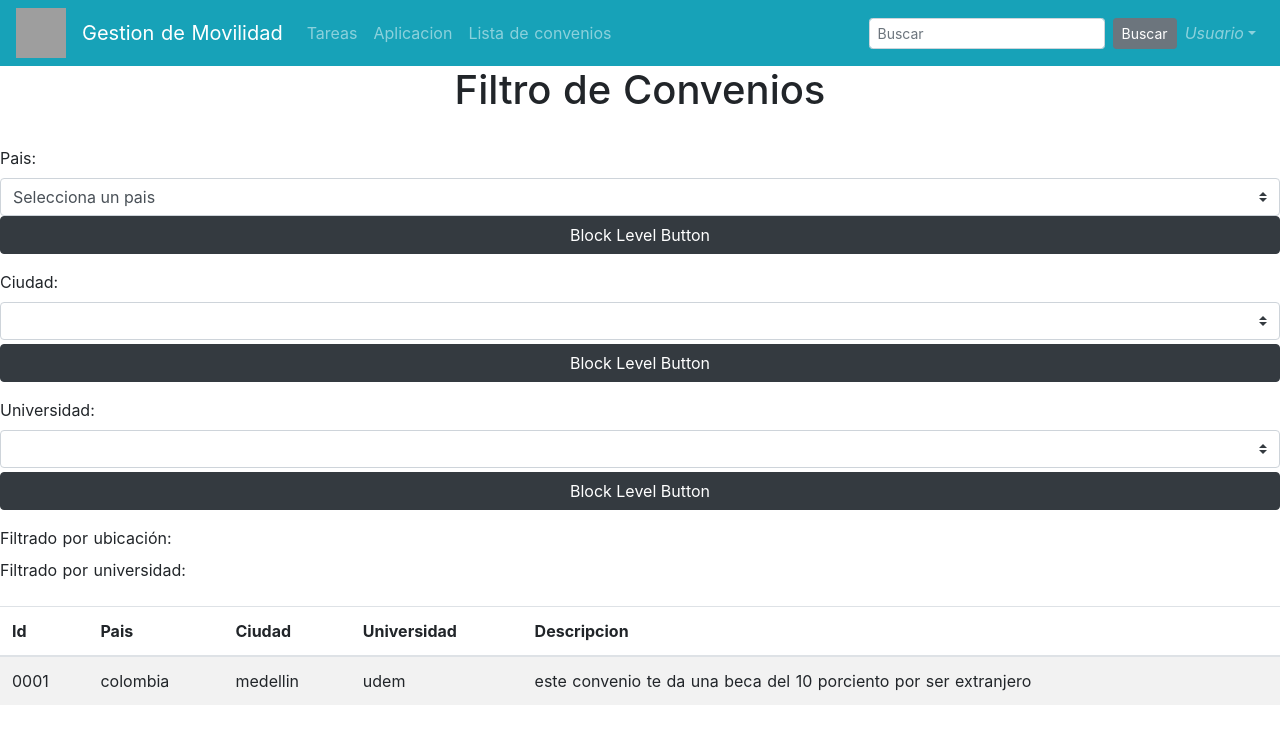
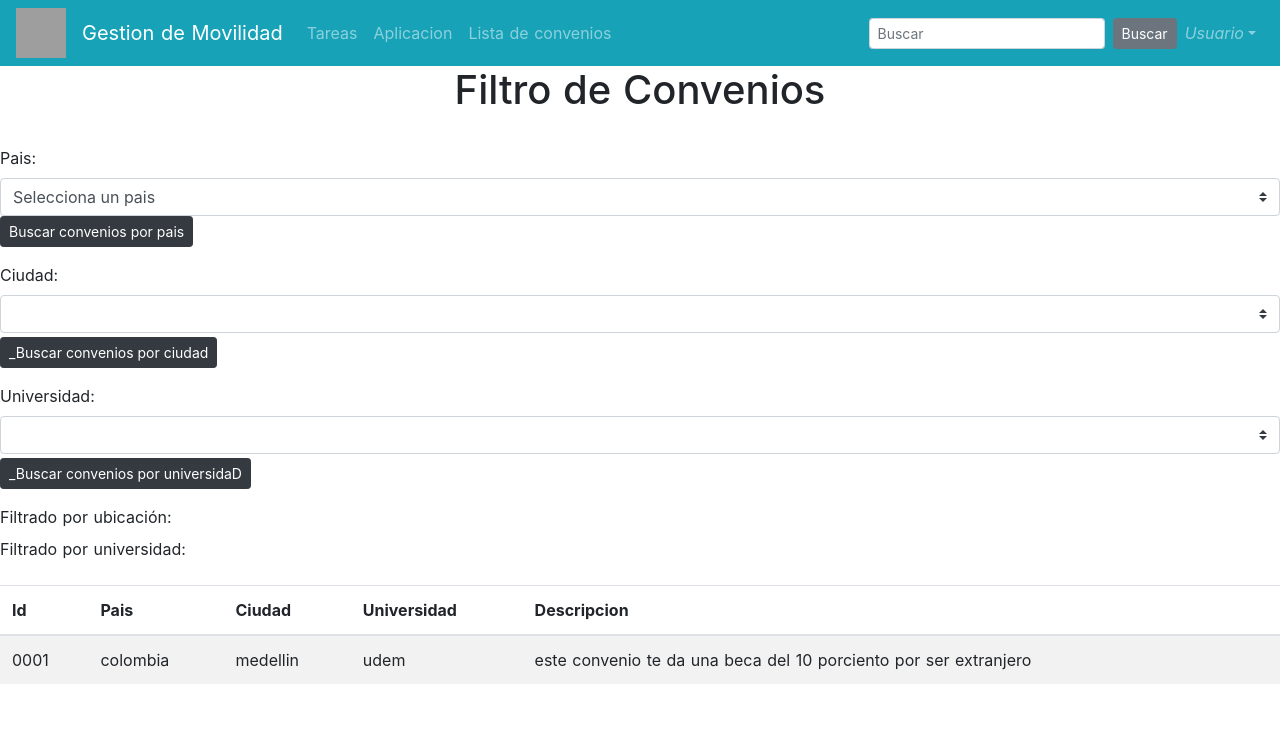
Before and after one commit to EstivenCano/proyecto_web, a Nuxt app: page /listaFiltrada in a window 1280 px wide. Shown: the top 744 px of the page. Built offline with nearby package versions, Linux system fonts and the light colour scheme; grey boxes are pictures that could not be loaded.

Commit message:
ORganizacion de los metodos

```diff
--- a/pages/listaFiltrada.vue
+++ b/pages/listaFiltrada.vue
@@ -10,7 +10,7 @@
         <b-form-group id="input-group-1" label="Pais:" label-for="input-1">
           <b-form-select v-model="selected1" :options="options1"></b-form-select>
           <br />
-          <b-button block variant="dark">Block Level Button</b-button>
+          <b-button size="sm" @click="listarConveniosPais(selected1)" variant="dark">Buscar convenios por pais</b-button>
         </b-form-group>
 
         <b-form-group id="input-group-2" label="Ciudad:" label-for="input-2">
@@ -24,7 +24,7 @@
               <b-form-select-option :value=" 'alemania/berlin' ">Berlín</b-form-select-option>
             </b-form-select-option-group>
           </b-form-select>
-          <b-button block variant="dark">Block Level Button</b-button>
+          <b-button size="sm" @click="listarConveniosCiudad(selected1)" variant="dark">_Buscar convenios por ciudad</b-button>
         </b-form-group>
 
         <b-form-group id="input-group-3" label="Universidad:" label-for="input-3">
@@ -38,7 +38,7 @@
               <b-form-select-option :value=" 'uniandes' ">Universidad de los Andes</b-form-select-option>
             </b-form-select-option-group>
           </b-form-select>
-          <b-button block variant="dark">Block Level Button</b-button>
+          <b-button size="sm" @click="listarConveniosUniversidad(selected2)" variant="dark">_Buscar convenios por universidaD</b-button>
         </b-form-group>
 
         <div class="mt-1">
@@ -93,22 +93,14 @@ export default {
     };
   },
   methods: {
-    onSubmit(evt) {
-      evt.preventDefault();
-      alert(JSON.stringify(this.form));
+    listarConveniosPais(pais){
+      this.listarConveniosPais((items)=> items.pais.includes(this.pais));
     },
-    onReset(evt) {
-      evt.preventDefault();
-      // Reset our form values
-      this.form.email = "";
-      this.form.name = "";
-      this.form.food = null;
-      this.form.checked = [];
-      // Trick to reset/clear native browser form validation state
-      this.show = false;
-      this.$nextTick(() => {
-        this.show = true;
-      });
+    listarConveniosCiudad(ciudad){
+      this.listarConveniosPais((items)=> items.ciudad.includes(this.ciudad));
+    },
+    listarConveniosUniversidad(universidad){
+      this.listarConveniosPais((items)=> items.universidad.includes(this.universidad));
     }
   }
 };
```
Also changed, not shown: 1 other file (tests, documents, lock files or other folders).
